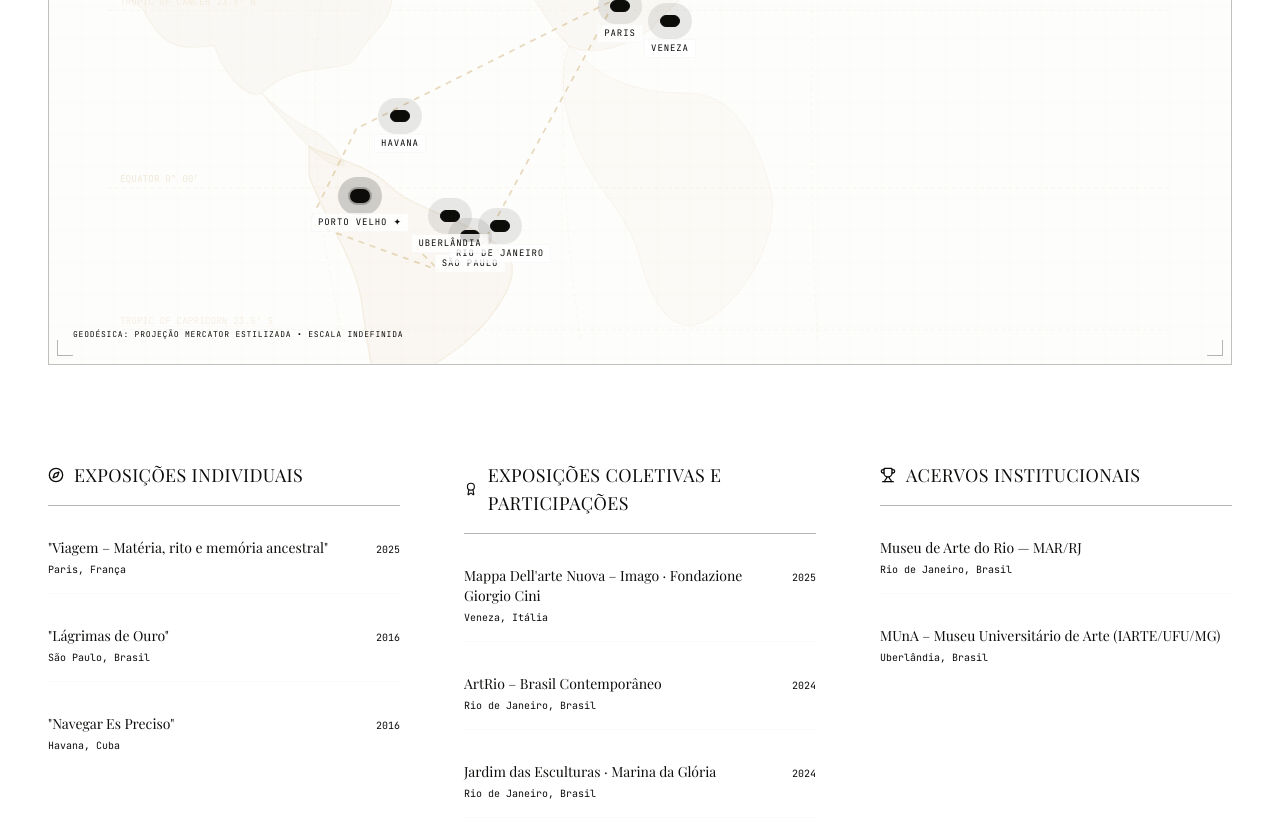
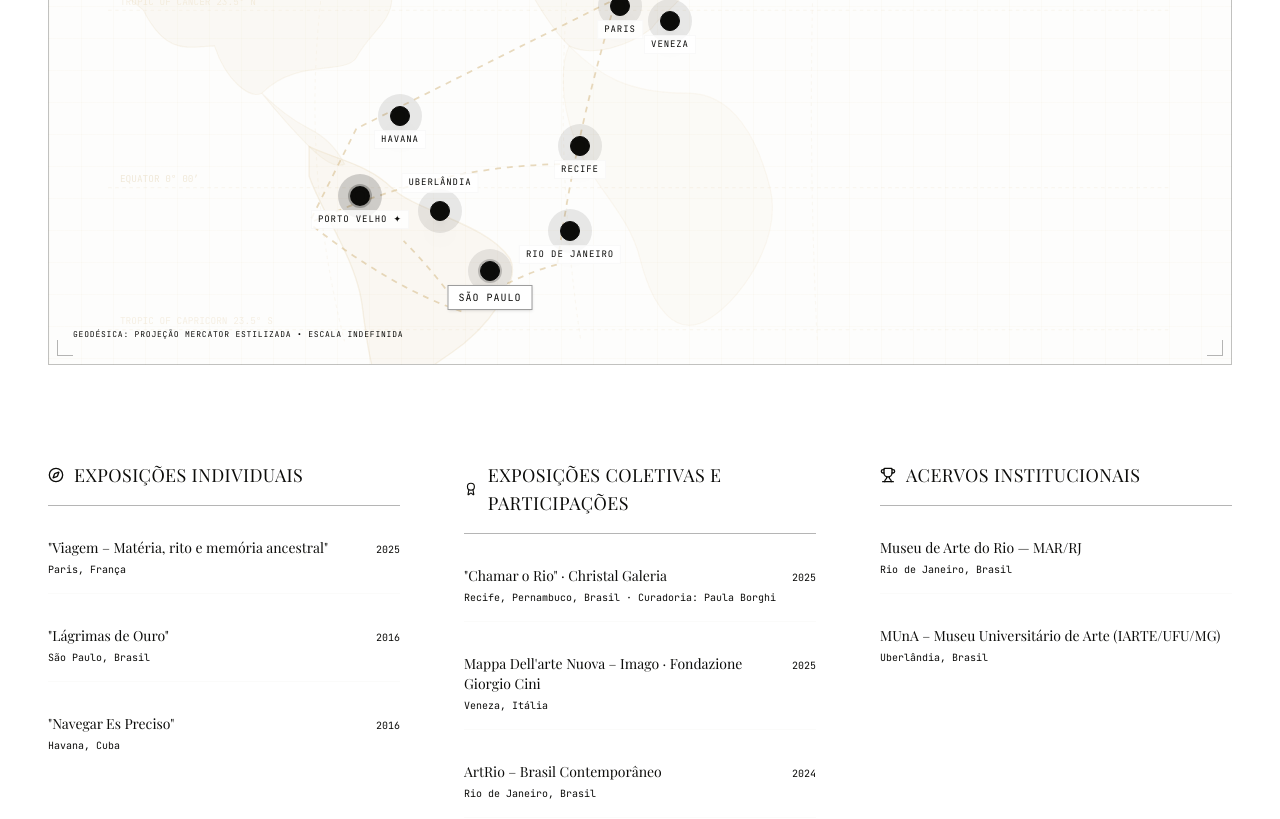
Before and after one commit to jorgefeitosa-site/artistajorgefeitosa, a React (Vite) app: page / in a window 1280 px wide. Shown: the part 8360-9179 px from the top of the page. Built offline with nearby package versions, Linux system fonts and the light colour scheme; a web font is replaced by a local one.

Commit message:
Publicar Recife e melhorar leitura de Sao Paulo na Cosmografia
* Incluir Recife em Cosmografia e melhorar legibilidade dos marcos no Sudeste

* Registrar Chamar o Rio 2025 em exposicoes coletivas PT e EN

```diff
--- a/src/components/Exhibitions.tsx
+++ b/src/components/Exhibitions.tsx
@@ -58,7 +58,7 @@ export default function Exhibitions({ currentLang }: ExhibitionsProps) {
     {
       id: 'sao-paulo',
       name: 'São Paulo',
-      coords: { x: 33, y: 78 },
+      coords: { x: 35, y: 85 },
       latLon: '23° 33′ S, 46° 38′ W',
       eventsPT: [
         'Cidade onde o artista desenvolve parte de sua produção.',
@@ -76,7 +76,7 @@ export default function Exhibitions({ currentLang }: ExhibitionsProps) {
     {
       id: 'rio-de-janeiro',
       name: 'Rio de Janeiro',
-      coords: { x: 36, y: 76 },
+      coords: { x: 43, y: 77 },
       latLon: '22° 54′ S, 43° 11′ W',
       eventsPT: [
         'Referência institucional: Museu de Arte do Rio (MAR).',
@@ -90,9 +90,23 @@ export default function Exhibitions({ currentLang }: ExhibitionsProps) {
       ]
     },
     {
+      id: 'recife',
+      name: 'Recife',
+      coords: { x: 44, y: 60 },
+      latLon: '08° 03′ S, 34° 52′ W',
+      eventsPT: [
+        '2025 · Participação na exposição coletiva "Chamar o Rio", Christal Galeria, Recife (PE).',
+        'Curadoria: Paula Borghi. A mostra reúne artistas latino-americanos em torno dos direitos dos rios.'
+      ],
+      eventsEN: [
+        '2025 · Participation in the group exhibition "Chamar o Rio", Christal Galeria, Recife, Brazil.',
+        'Curator: Paula Borghi. The exhibition brings together Latin American artists addressing the rights of rivers.'
+      ]
+    },
+    {
       id: 'uberlandia',
       name: 'Uberlândia',
-      coords: { x: 31, y: 74 },
+      coords: { x: 30, y: 73 },
       latLon: '18° 55′ S, 48° 16′ W',
       eventsPT: ['Acervo Permanente: MUnA – Museu Universitário de Arte / MG.'],
       eventsEN: ['Permanent Collection: MUnA – University Art Museum / MG.']
@@ -111,12 +125,13 @@ export default function Exhibitions({ currentLang }: ExhibitionsProps) {
 
   // Creative vector flow routes connecting raw material source with centers
   const routes = [
-    { from: 'porto-velho', to: 'sao-paulo', d: "M 220,350 Q 275,370 330,390" },
+    { from: 'porto-velho', to: 'sao-paulo', d: "M 220,350 Q 290,405 350,425" },
     { from: 'porto-velho', to: 'havana', d: "M 220,350 Q 240,310 260,270" },
+    { from: 'porto-velho', to: 'recife', d: "M 220,350 Q 330,300 440,300" },
     { from: 'havana', to: 'paris', d: "M 260,270 Q 370,215 480,160" },
-    { from: 'paris', to: 'rio-de-janeiro', d: "M 480,160 Q 420,270 360,380" },
-    { from: 'sao-paulo', to: 'rio-de-janeiro', d: "M 330,390 Q 345,385 360,380" },
-    { from: 'sao-paulo', to: 'uberlandia', d: "M 330,390 Q 320,380 310,370" }
+    { from: 'paris', to: 'rio-de-janeiro', d: "M 480,160 Q 445,275 430,385" },
+    { from: 'sao-paulo', to: 'rio-de-janeiro', d: "M 350,425 Q 390,395 430,385" },
+    { from: 'sao-paulo', to: 'uberlandia', d: "M 350,425 Q 325,390 300,365" }
   ];
 
   return (
@@ -246,7 +261,7 @@ export default function Exhibitions({ currentLang }: ExhibitionsProps) {
 
                   {/* Pin core button representing map coordinates */}
                   <button
-                    className={`relative w-5 w-5 rounded-full border border-clay-black flex items-center justify-center cursor-pointer shadow-xl transition-all duration-300 ${
+                    className={`relative w-5 h-5 rounded-full border border-clay-black flex items-center justify-center cursor-pointer shadow-xl transition-all duration-300 ${city.id === 'sao-paulo' ? 'ring-2 ring-clay-black/20' : ''} ${
                       isActive
                         ? 'scale-135 bg-clay-black text-clay-black'
                         : isSourceNode
@@ -261,7 +276,7 @@ export default function Exhibitions({ currentLang }: ExhibitionsProps) {
                   </button>
 
                   {/* Elegant floating metadata label under node */}
-                  <span className="absolute top-6 left-1/2 -translate-x-1/2 font-mono text-[9px] text-clay-black tracking-widest uppercase bg-white/80 px-1.5 py-0.5 whitespace-nowrap border border-clay-light/20 select-text">
+                  <span className={`absolute ${city.id === 'uberlandia' ? 'bottom-7' : 'top-6'} left-1/2 -translate-x-1/2 font-mono tracking-widest uppercase whitespace-nowrap select-text ${city.id === 'sao-paulo' ? 'z-30 text-[10px] font-semibold text-clay-black bg-white px-2.5 py-1 border border-clay-black/40 shadow-sm' : 'text-[9px] text-clay-black bg-white/80 px-1.5 py-0.5 border border-clay-light/20'}`}>
                     {city.id === 'porto-velho' ? city.name.split(' (')[0].toUpperCase() + ' ✦' : city.name.split('/')[0].trim().toUpperCase()}
                   </span>
 
--- a/src/locales.ts
+++ b/src/locales.ts
@@ -285,6 +285,13 @@ export const soloExhibitions: ExhibitionItem[] = [
 export const groupExhibitions: ExhibitionItem[] = [
   {
     year: '2025',
+    titlePT: '"Chamar o Rio" · Christal Galeria',
+    titleEN: '"Chamar o Rio" · Christal Galeria',
+    locationPT: 'Recife, Pernambuco, Brasil · Curadoria: Paula Borghi',
+    locationEN: 'Recife, Pernambuco, Brazil · Curator: Paula Borghi'
+  },
+  {
+    year: '2025',
     titlePT: 'Mappa Dell\'arte Nuova – Imago · Fondazione Giorgio Cini',
     titleEN: 'Mappa Dell\'arte Nuova – Imago · Giorgio Cini Foundation',
     locationPT: 'Veneza, Itália',
```
